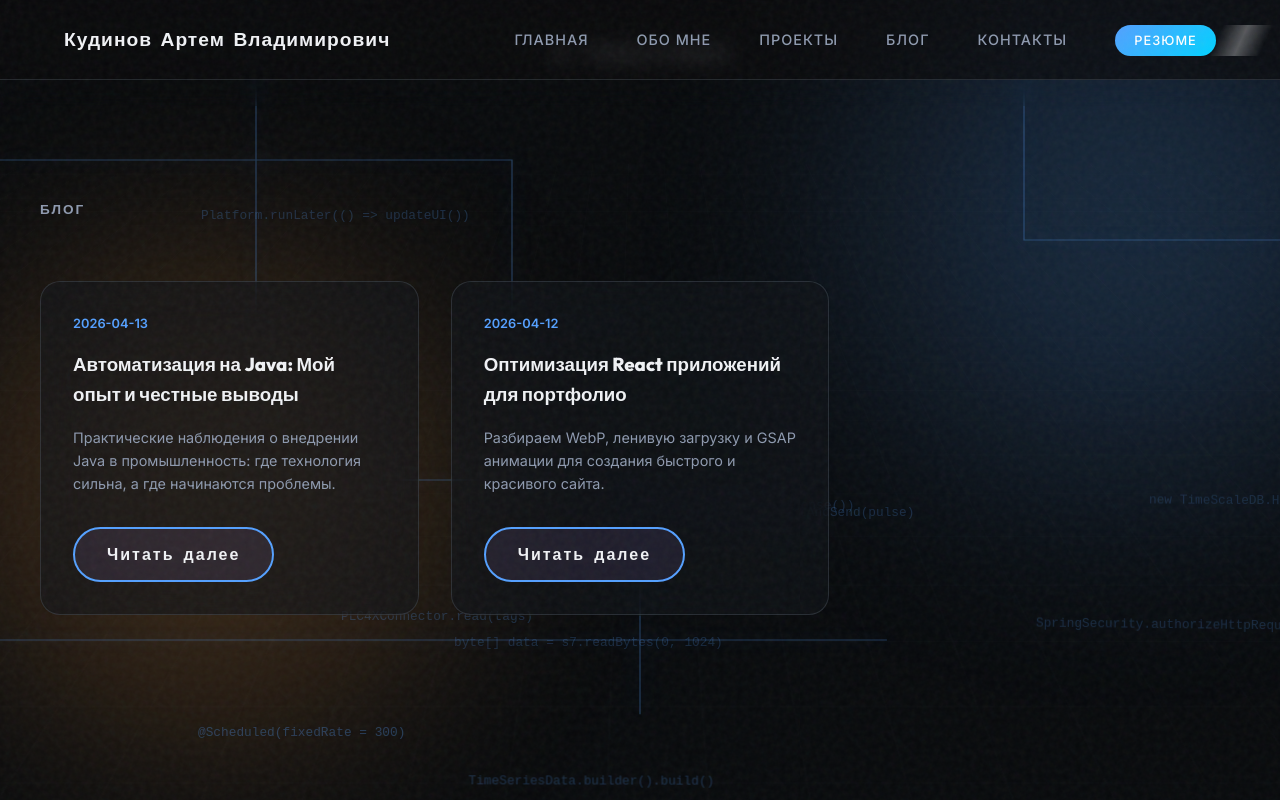
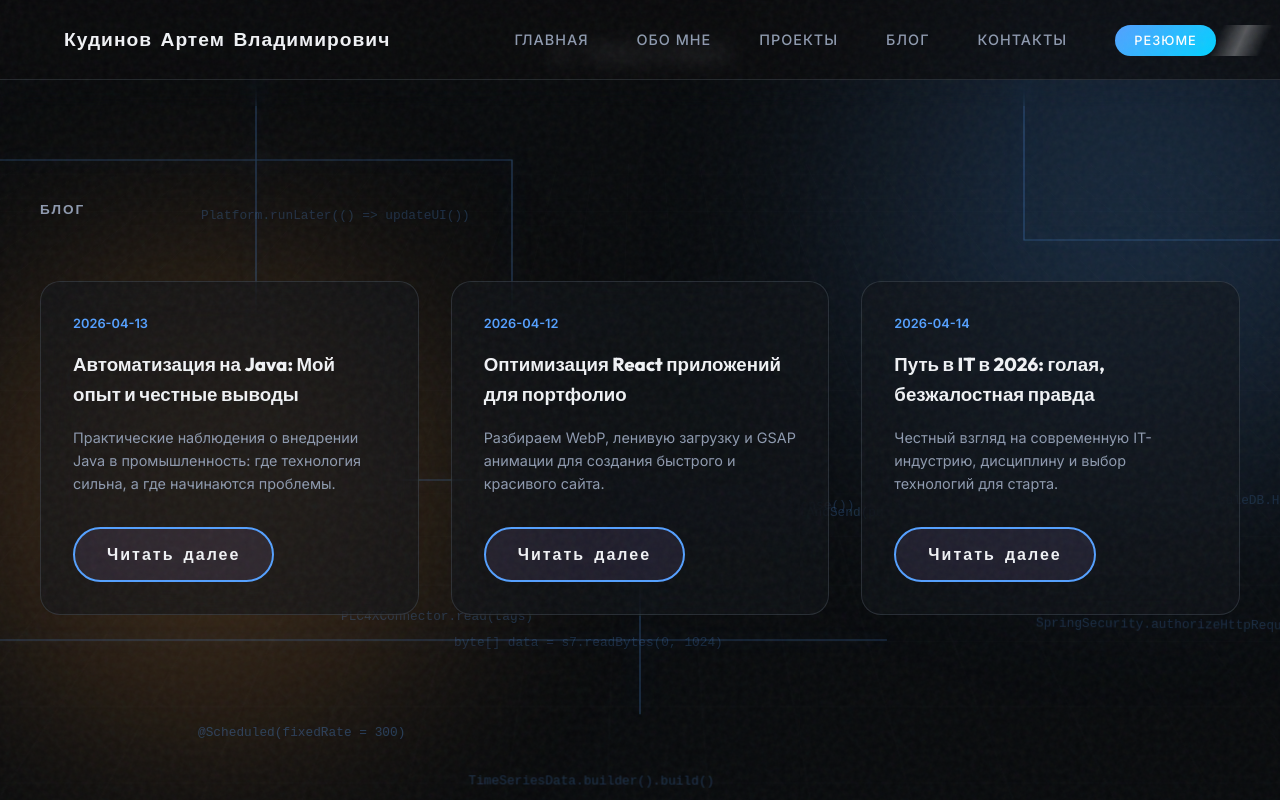
Before and after one commit to KudinovArtemilus/portfolio-2026, a React (Vite) app: page /blog in a window 1280 px wide. Built offline with nearby package versions, Linux system fonts and the light colour scheme.

Commit message:
Add new blog post about IT in 2026

```diff
--- a/src/data/blogPosts.js
+++ b/src/data/blogPosts.js
@@ -11,6 +11,13 @@ export const blogPosts = [
         title: 'Оптимизация React приложений для портфолио',
         date: '2026-04-12',
         excerpt: 'Разбираем WebP, ленивую загрузку и GSAP анимации для создания быстрого и красивого сайта.',
-        driveId: '1wNTMgpYXYgl18m_NzbOY3LzzlBWD7dhC' // Замените на реальный ID вашего MD файла на Google Диске
+        driveId: '1wNTMgpYXYgl18m_NzbOY3LzzlBWD7dhC'
+    },
+    {
+        id: 'path-to-it-2026',
+        title: 'Путь в IT в 2026: голая, безжалостная правда',
+        date: '2026-04-14',
+        excerpt: 'Честный взгляд на современную IT-индустрию, дисциплину и выбор технологий для старта.',
+        driveId: '19Rjh_n1j73Md-_xTBWSI7M-vCpiQt6aG'
     }
 ];
```
